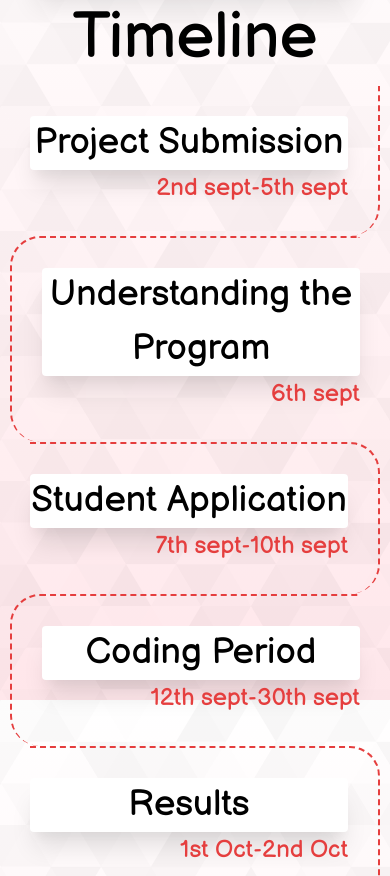
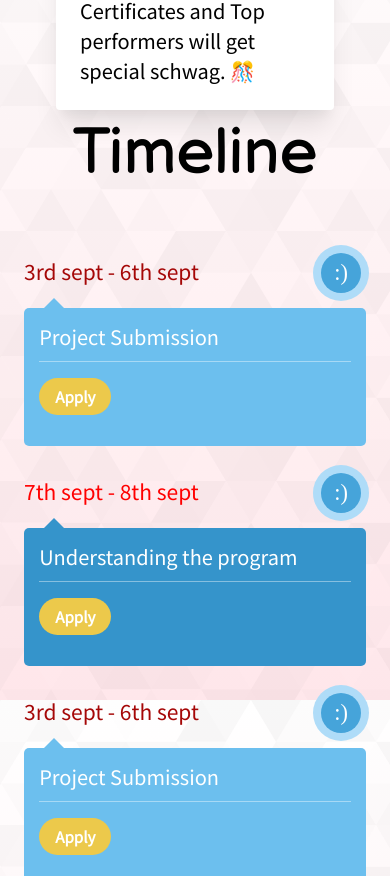
Before and after one commit to shawavisek35/synthack, a React (Create React App) app: page / in a window 390 px wide. Shown: the part 988-1864 px from the top of the page. Built offline with nearby package versions, Linux system fonts and the light colour scheme.

Commit message:
timeline modified

```diff
--- a/public/index.html
+++ b/public/index.html
@@ -16,6 +16,7 @@
     -->
     <link rel="manifest" href="%PUBLIC_URL%/manifest.json" />
     <link href="https://fonts.googleapis.com/css2?family=Oswald&display=swap" rel="stylesheet">
+
     <!--
       Notice the use of %PUBLIC_URL% in the tags above.
       It will be replaced with the URL of the `public` folder during the build.
--- a/src/assets/timeline.css
+++ b/src/assets/timeline.css
@@ -1,39 +1,169 @@
 
-.timeline {
+
+.cbp_tmtimeline {
+	margin: 30px 0 0 0;
+	padding: 0;
+	list-style: none;
+	position: relative;
 }
 
-.time{
-  border-top: 2px dashed;
-  border-color: #e53e3e !important;
-  margin: 0;
-  padding: 30px;
+/* The line */
+.cbp_tmtimeline:before {
+	content: '';
+	position: absolute;
+	top: 0;
+	bottom: 0;
+	width: 10px;
+	background: #afdcf8;
+	left: 20%;
+	margin-left: -10px;
 }
 
-.time:nth-child(even) {
-  border-left: 2px dashed;
-  border-top-left-radius: 30px;
-  border-bottom-left-radius: 30px;
-  margin-left: 10px;
-  margin-right: 30px;
-  padding-right: 0;
+.cbp_tmtimeline > li {
+	position: relative;
 }
 
-.time:nth-child(odd) {
-  border-right: 2px dashed;
-  border-top-right-radius: 30px;
-  border-bottom-right-radius: 30px;
-  margin-right:10px;
-  margin-left: 30px;
-  padding-left: 0;
+/* The date/time */
+.cbp_tmtimeline > li .cbp_tmtime {
+	display: block;
+	width: 25%;
+	padding-right: 100px;
+	position: absolute;
 }
 
-.time:first-child {
-  border-top: 0;
-  border-top-right-radius: 0;
-  border-top-left-radius: 0;
+.cbp_tmtimeline > li .cbp_tmtime span {
+	display: block;
+	text-align: right;
 }
 
-.time:last-child {
-  border-bottom-right-radius: 0;
-  border-bottom-left-radius: 0;
+.cbp_tmtimeline > li .cbp_tmtime span:first-child {
+	color: red;
 }
+
+.cbp_tmtimeline > li .cbp_tmtime span:last-child {
+	color: red;
+}
+
+.cbp_tmtimeline > li:nth-child(odd) .cbp_tmtime span:last-child {
+	color: rgb(165, 7, 7);
+}
+
+/* Right content */
+.cbp_tmtimeline > li .cbp_tmlabel {
+	margin: 0 0 15px 25%;
+	background: #3594cb;
+	color: #fff;
+	padding: 2em;
+	font-size: 1.2em;
+	font-weight: 300;
+	line-height: 1.4;
+	position: relative;
+	border-radius: 5px;
+}
+
+.cbp_tmtimeline > li:nth-child(odd) .cbp_tmlabel {
+	background: #6cbfee;
+}
+
+.cbp_tmtimeline > li .cbp_tmlabel h2 {
+	margin-top: 0px;
+	padding: 0 0 10px 0;
+	border-bottom: 1px solid rgba(255,255,255,0.4);
+}
+
+/* The triangle */
+.cbp_tmtimeline > li .cbp_tmlabel:after {
+	right: 100%;
+	border: solid transparent;
+	content: " ";
+	height: 0;
+	width: 0;
+	position: absolute;
+	pointer-events: none;
+	border-right-color: #3594cb;
+	border-width: 10px;
+	top: 10px;
+}
+
+.cbp_tmtimeline > li:nth-child(odd) .cbp_tmlabel:after {
+	border-right-color: #6cbfee;
+}
+
+/* The icons */
+.cbp_tmtimeline > li .cbp_tmicon {
+	width: 40px;
+	height: 40px;
+	font-family: 'ecoico';
+	speak: none;
+	font-style: normal;
+	font-weight: normal;
+	font-variant: normal;
+	text-transform: none;
+	font-size: 1.4em;
+	line-height: 40px;
+	-webkit-font-smoothing: antialiased;
+	position: absolute;
+	color: #fff;
+	background: #46a4da;
+	border-radius: 50%;
+	box-shadow: 0 0 0 8px #afdcf8;
+	text-align: center;
+	left: 20%;
+	top: 0;
+	margin: 0 0 0 -25px;
+}
+
+.cbp_tmicon-phone:before {
+	content: ":)";
+}
+
+/* Example Media Queries */
+@media screen and (max-width: 65.375em) {
+
+	.cbp_tmtimeline > li .cbp_tmtime span:last-child {
+		font-size: 1.5em;
+	}
+}
+
+@media screen and (max-width: 47.2em) {
+	.cbp_tmtimeline:before {
+		display: none;
+	}
+
+	.cbp_tmtimeline > li .cbp_tmtime {
+		width: 100%;
+		position: relative;
+		padding: 0 0 20px 0;
+	}
+
+	.cbp_tmtimeline > li .cbp_tmtime span {
+		text-align: left;
+	}
+
+	.cbp_tmtimeline > li .cbp_tmlabel {
+		margin: 0 0 30px 0;
+		padding: 1em;
+		font-weight: 400;
+		font-size: 95%;
+	}
+
+	.cbp_tmtimeline > li .cbp_tmlabel:after {
+		right: auto;
+		left: 20px;
+		border-right-color: transparent;
+		border-bottom-color: #3594cb;
+		top: -20px;
+	}
+
+	.cbp_tmtimeline > li:nth-child(odd) .cbp_tmlabel:after {
+		border-right-color: transparent;
+		border-bottom-color: #6cbfee;
+	}
+
+	.cbp_tmtimeline > li .cbp_tmicon {
+		position: relative;
+		float: right;
+		left: auto;
+		margin: -55px 5px 0 0px;
+	}
+}
--- a/src/components/Home.js
+++ b/src/components/Home.js
@@ -1,9 +1,9 @@
 import React from "react";
-import NewTimeline from "./newTimeline";
+import Timeline from "./timeline";
 
 const Home = () => {
   return (
-    <div>
+    <div className="container px-6">
       <h1 className="my-6 lg:text-6xl md:text-6xl sm:text-5xl text-6xl text-center">
         <span className="animate-pulse" role="img" aria-label="emoji">
           🔥
@@ -32,7 +32,10 @@ const Home = () => {
           </span>
         </p>
       </div>
-      <NewTimeline />
+      <h1 className="animate-bounce balsamiq rounded lg:text-6xl md:text-6xl sm:text-5xl text-6xl text-center mt-5">
+        Timeline
+      </h1>
+      <Timeline />
     </div>
   );
 };
--- a/src/components/timeline.js
+++ b/src/components/timeline.js
@@ -1,98 +1,26 @@
 import React from "react";
+import {Timelines} from "../shared/timeline";
+import "../assets/timeline.css";
 
 const Timeline = () => {
   return (
-    <div className="mx-auto px-10 my-5">
-      <h1 className="balsamiq rounded mx-4 my-6 lg:text-6xl md:text-6xl sm:text-5xl text-6xl text-center ">
-        Timeline
-      </h1>
-      <div className="grid grid-rows-4 gap-4 mx-auto">
-        {/* Project Submission */}
-        <div className="grid lg:grid-cols-2 md:grid-cols-2 sm:grid-cols-1 gap-4 mx-auto">
-          <div className="bg-white rounded-lg shadow-xl lg:p-5 p-5 flex lg:flex-row flex-col sm:flex-col justify-center">
-            <h1 className="text-4xl self-center">Project Submission</h1>
-            <p className="animate-pulse md:text-2xl lg:md:text-2xl sm:text-lg text-lg self-end bg-red-500 text-white font-mono">
-              2nd sept-5th sept
-            </p>
-          </div>
-          <div className="flex justify-center">
-            <lottie-player
-              src="https://assets3.lottiefiles.com/private_files/lf30_dgKoB3.json"
-              className=""
-              background="transparent"
-              speed="1"
-              style={{ width: "300px", height: "300px" }}
-              loop
-              autoplay
-            ></lottie-player>
-          </div>
-        </div>
-        {/*  */}
-        {/* Student Application */}
-        <div className="grid lg:grid-cols-2 md:grid-cols-2 sm:grid-cols-1 gap-4 mx-auto">
-          <div className="bg-white rounded-lg shadow-xl lg:p-5 p-5 flex lg:flex-row flex-col sm:flex-col justify-center">
-            <h1 className="text-4xl self-center">Student Application</h1>
-            <p className="animate-pulse md:text-2xl lg:md:text-2xl sm:text-lg text-lg self-end bg-red-500 text-white font-mono">
-              6th sept-9th sept
-            </p>
-          </div>
-          <div className="flex justify-center">
-            <lottie-player
-              src="https://assets10.lottiefiles.com/packages/lf20_Hg1eiy.json"
-              className=""
-              background="transparent"
-              speed="1"
-              style={{ width: "300px", height: "300px" }}
-              loop
-              autoplay
-            ></lottie-player>
-          </div>
-        </div>
-        {/*  */}
-        {/* Coding Period */}
-        <div className="grid lg:grid-cols-2 md:grid-cols-2 sm:grid-cols-1 gap-4 mx-auto w-full">
-          <div className="bg-white rounded-lg shadow-xl lg:p-5 p-5 flex lg:flex-row flex-col sm:flex-col">
-            <h1 className="text-4xl self-center">Coding Period</h1>
-            <p className="animate-pulse md:text-2xl lg:md:text-2xl sm:text-lg text-lg self-end bg-red-500 text-white font-mono">
-              12th sept-30th sept
-            </p>
-          </div>
-          <div className="flex justify-center">
-            <lottie-player
-              src="https://assets6.lottiefiles.com/packages/lf20_bXRG9q.json"
-              className=""
-              background="transparent"
-              speed="1"
-              style={{ width: "300px", height: "300px" }}
-              loop
-              autoplay
-            ></lottie-player>
-          </div>
-        </div>
-        {/*  */}
-        {/* Award Ceremony */}
-        <div className="grid lg:grid-cols-2 md:grid-cols-2 sm:grid-cols-1 gap-4 mx-auto w-full">
-          <div className="bg-white rounded-lg shadow-xl lg:p-5 p-5 flex lg:flex-row flex-col sm:flex-col justify-center">
-            <h1 className="text-4xl self-center">Award Ceremony</h1>
-            <p className="animate-pulse md:text-2xl lg:md:text-2xl sm:text-lg text-lg self-end bg-red-500 text-white font-mono">
-              1st Oct-2nd Oct
-            </p>
-          </div>
-          <div className="flex justify-center">
-            <lottie-player
-              src="https://assets7.lottiefiles.com/packages/lf20_aqAp8Z.json"
-              className=""
-              background="transparent"
-              speed="1"
-              style={{ width: "300px", height: "300px" }}
-              loop
-              autoplay
-            ></lottie-player>
-          </div>
-        </div>
-        {/*  */}
-      </div>
-    </div>
+    <ul class="cbp_tmtimeline">
+      {
+        Timelines.map((timeline) => {
+          return (
+          <li>
+            <time className="cbp_tmtime text-sm md:text-lg" datetime="2013-04-10 18:30"><span>{timeline.time}</span></time>
+            <div class="cbp_tmicon cbp_tmicon-phone"></div>
+            <div class="cbp_tmlabel">
+              <h2 className="text-xl">{timeline.name}</h2>
+              <p><a href={timeline.link} target="_blank" rel="noopener noreferrer"><button className="bg-yellow-500 hover:bg-blue-700 text-white font-bold py-2 px-4 my-4 rounded-full">Apply</button></a></p>
+            </div>
+          </li>
+          )
+        })
+      }
+
+    </ul>
   );
 };
 
--- /dev/null
+++ b/src/shared/timeline.js
@@ -0,0 +1,32 @@
+export const Timelines = [
+    {
+        name : "Project Submission",
+        link : "https://forms.gle/ev5vRocg6VX9Zirf7",
+        time : "3rd sept - 6th sept"
+    },
+    {
+        name : "Understanding the program",
+        link : "",
+        time : "7th sept - 8th sept"
+    },
+    {
+        name : "Project Submission",
+        link : "",
+        time : "3rd sept - 6th sept"
+    },
+    {
+        name : "Project Submission",
+        link : "",
+        time : "3rd sept - 6th sept"
+    },
+    {
+        name : "Project Submission",
+        link : "",
+        time : "3rd sept - 6th sept"
+    },
+    {
+        name : "Project Submission",
+        link : "",
+        time : "3rd sept - 6th sept"
+    }
+];
```
